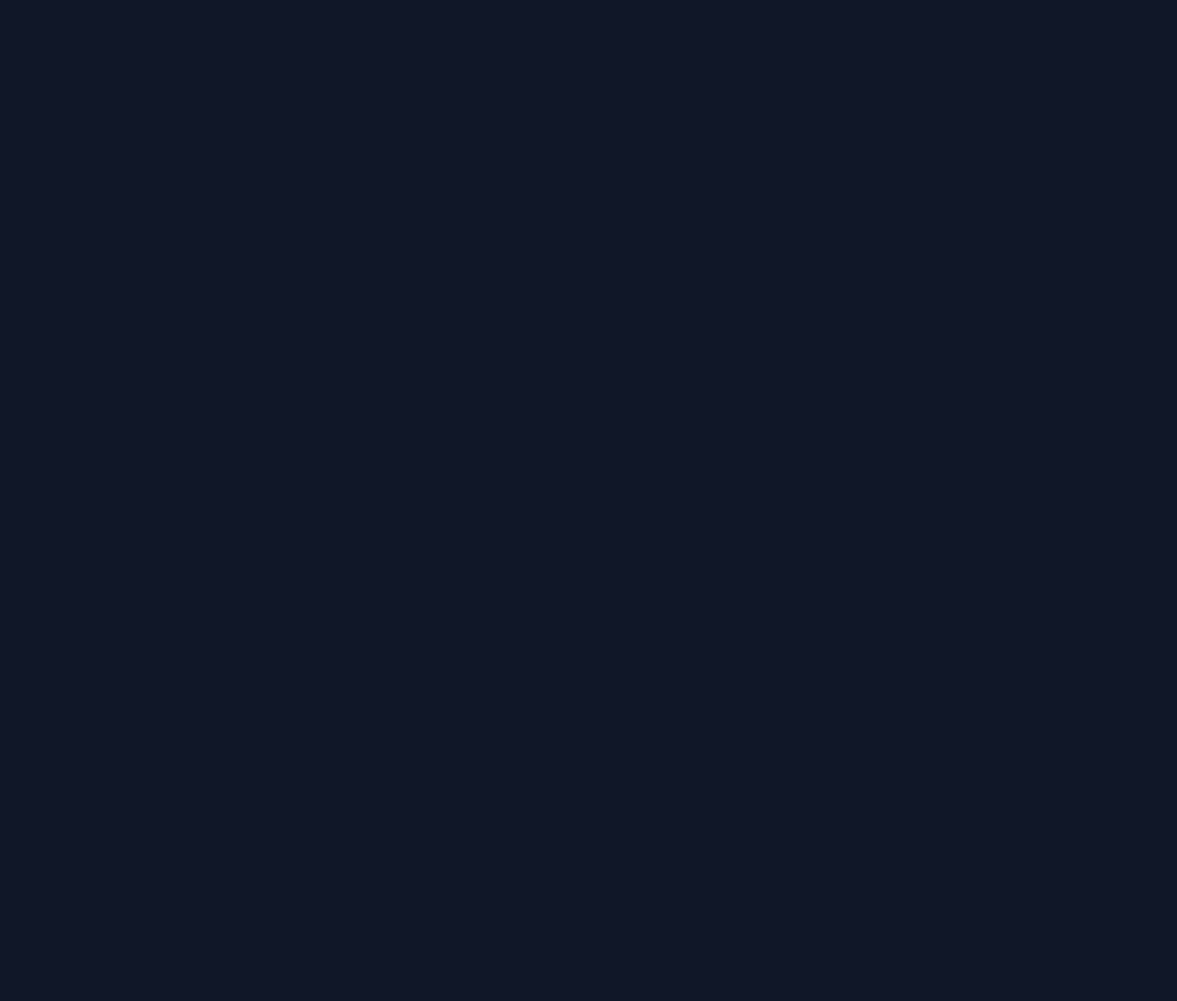
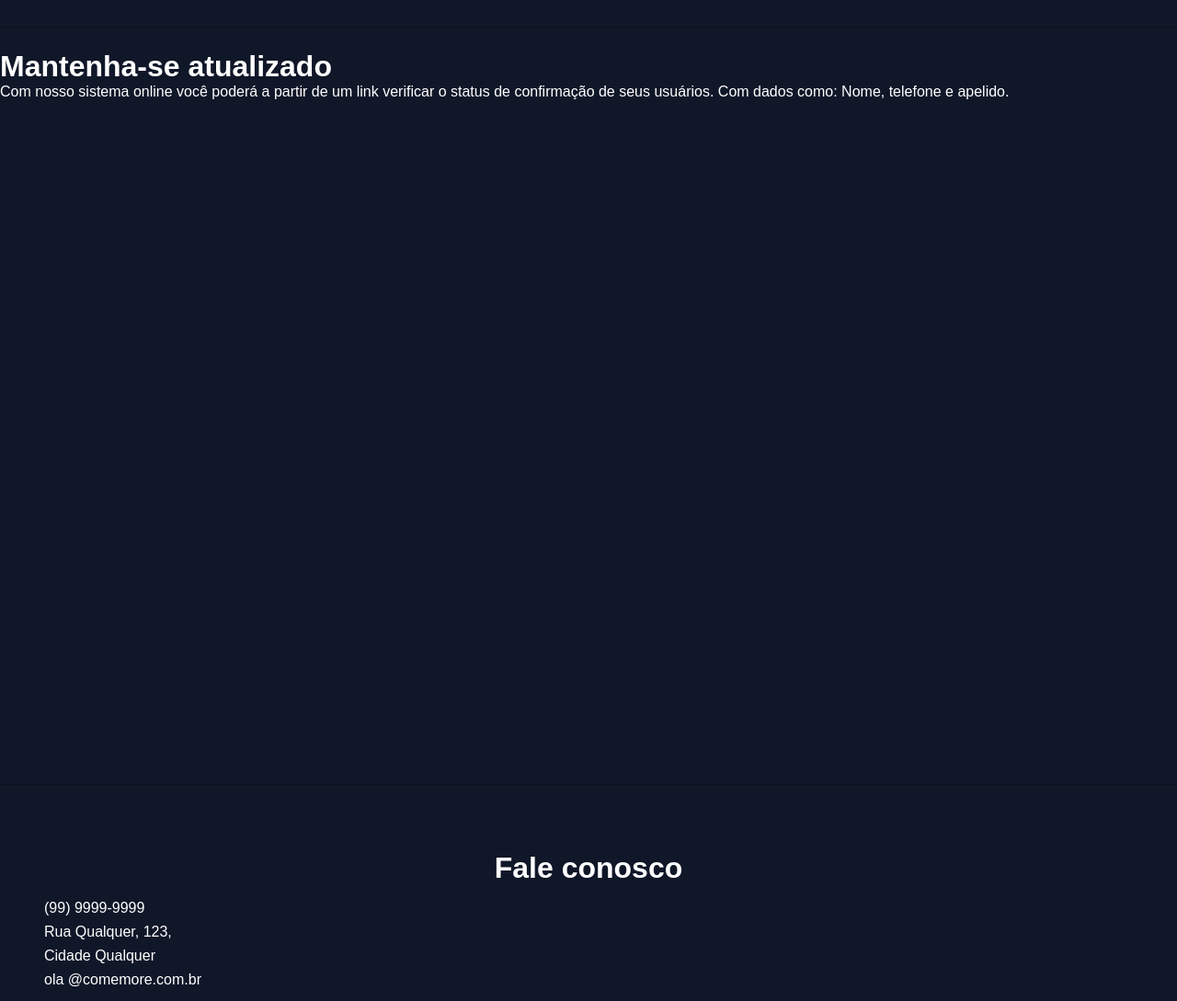
Before and after one commit to S1NS3RO/Comemore, a Next.js app: page /about in a window 1280 px wide. Shown: the part 1688-2777 px from the top of the page at 92% size. Before the commit the page ends 800 px from the top, so only its background shows below. Built offline with nearby package versions, Linux system fonts and the light colour scheme.

Commit message:
Bug fixie

```diff
--- a/src/app/about/page.tsx
+++ b/src/app/about/page.tsx
@@ -1,7 +1,60 @@
+import '@/styles/p-about.scss'
+
+import { BsInstagram } from 'react-icons/bs'
+import { FaFacebookF, FaTwitter } from 'react-icons/fa'
+
 export default function About() {
   return (
     <>
-      <h1>About</h1>
+      <div className='page1'>
+        <h1>
+          A Comemore transforma seus eventos, e simplifica suas celebrações.
+        </h1>
+
+        <p>
+          transforme a organização do seu evento em uma experiência fluida e
+          elegante. Simplificamos a confirmação de presença dos seus convidados,
+          proporcionando a você total controle sobre a lista de convidados. Faça
+          do seu evento uma celebração perfeita com facilidade e praticidade.
+        </p>
+      </div>
+      <div className='page2'>
+        <h1>Informe seus convidados</h1>
+        <p>
+          Com a Comemore, você deixa seus convidados informados com um status
+          online de todas as informações disponibilizadas por você, como:
+          Endereço, acompanhantes, numero para dúvidas, entre outros.
+        </p>
+      </div>
+      <div className='page3'>
+        <h1>Mantenha-se atualizado</h1>
+        <p>
+          Com nosso sistema online você poderá a partir de um link verificar o
+          status de confirmação de seus usuários. Com dados como: Nome, telefone
+          e apelido.{' '}
+        </p>
+      </div>
+      <div className='faleconosco'>
+        <h1>Fale conosco</h1>
+        <ul>
+        <li>
+          (99) 9999-9999
+        </li>
+        <li>
+          Rua Qualquer, 123,
+        </li>
+        <li>
+          Cidade Qualquer
+        </li>
+        <li>
+          ola @comemore.com.br
+        </li></ul>
+        <div className='social'>
+          <BsInstagram />
+          <FaFacebookF />
+          <FaTwitter />
+        </div>
+      </div>
     </>
   )
 }
--- a/src/components/Header.tsx
+++ b/src/components/Header.tsx
@@ -18,7 +18,10 @@ export default function Header() {
 
   useEffect(() => {
     const handleCloseMenu = (event: MouseEvent): void => {
-      if (menuRef.current && !menuRef.current.contains(event.target as Node)) {
+      if (
+        !menuRef?.current?.contains(event?.target as Node) &&
+        !(event.target as HTMLElement)?.classList?.contains('openmenu')
+      ) {
         setIsMenuOpen(false)
       }
     }
@@ -34,8 +37,8 @@ export default function Header() {
         setIsMobile(true)
       } else {
         setIsMobile(false)
+        handleMenuClose()
       }
-      handleMenuClose()
     }
 
     window.addEventListener('resize', updateWindowDimensions)
@@ -54,7 +57,9 @@ export default function Header() {
         </div>
         {!isMobile ? (
           <>
-            <HeaderNav />
+            <div>
+              <HeaderNav />
+            </div>
             <div className='profile'>
               <Link href='/login'>
                 <CiLogin /> Login
@@ -62,7 +67,10 @@ export default function Header() {
             </div>
           </>
         ) : (
-          <IoMenu onClick={() => setIsMenuOpen(!isMenuOpen)} />
+          <IoMenu
+            className='openmenu'
+            onClick={() => setIsMenuOpen(!isMenuOpen)}
+          />
         )}
       </div>
       {isMenuOpen && (
--- a/src/components/HeaderNav.tsx
+++ b/src/components/HeaderNav.tsx
@@ -12,6 +12,9 @@ export function HeaderNav({ handleMenuClose }: HeaderNavProps) {
           <li>
             <Link href='/planos'>Planos</Link>
           </li>
+          <li>
+            <Link href='/about'>Saiba mais</Link>
+          </li>
         </ul>
       </nav>
     </>
--- a/src/styles/c-header.scss
+++ b/src/styles/c-header.scss
@@ -17,17 +17,28 @@ header {
     position: relative;
     z-index: 2;
 
-    svg {
-      font-size: 35px !important;
-    }
-
     ul {
       display: flex;
       gap: 1rem;
     }
+
+    // Versão telas grandes
+    /* .header-container => .profile */
+    .profile {
+      display: flex;
+      justify-content: center;
+      align-items: center;
+      gap: 4px;
+
+      svg {
+        position: relative;
+        top: 2px;
+      }
     }
   }
 
+  // Versão mobile
+  /* header => .menu-open */
   .menu-open {
     position: absolute;
     right: 0;
@@ -52,8 +63,9 @@ header {
 
       li {
         position: relative;
-      border-radius: 2px;
+        border-radius: 4px;
         overflow: hidden;
+        background: hsl(217, 32.6%, 15%);
 
         a {
           width: 100%;
@@ -61,13 +73,14 @@ header {
           padding: 0.5rem;
         }
       }
+
       li:hover {
         background: hsl(217, 32.6%, 17.5%);
       }
     }
 
+    /* .menu-open => .profile */
     .profile {
-
       a {
         display: flex;
         justify-content: center;
@@ -84,6 +97,7 @@ header {
       }
     }
   }
+}
 
 @keyframes openmenu {
   to {
--- /dev/null
+++ b/src/styles/p-about.scss
@@ -0,0 +1,34 @@
+.page1,
+.page2,
+.page3 {
+  width: 100%;
+  height: 100vh;
+  border-bottom: 1px solid var(--secondary-color);
+}
+.faleconosco {
+  width: 100%;
+  padding: 3rem;
+  display: flex;
+  flex-direction: column;
+  gap: 1rem;
+
+  h1 {
+    text-align: center;
+  }
+
+  ul {
+    display: flex;
+    flex-direction: column;
+    gap: 0.5rem;
+  }
+
+  .social {
+    display: flex;
+    gap: 1rem;
+    font-size: 2rem;
+
+    svg {
+      fill: #c0c0c0;
+    }
+  }
+}
--- a/src/styles/p-home.scss
+++ b/src/styles/p-home.scss
@@ -1,15 +1,10 @@
 // O css principal é mobile first
-:root {
-  --home-img-size: 70%;
-}
-
 .home {
   gap: 3rem;
   display: flex;
   flex-direction: column;
   align-items: center;
   justify-content: flex-start;
-  height: max-content;
   max-width: 100%;
 }
 
--- a/src/styles/p-login.scss
+++ b/src/styles/p-login.scss
@@ -4,6 +4,7 @@ form {
   justify-content: center;
   gap: 1rem;
   width: 80%;
+  max-width: 450px;
   text-align: center;
 
   input {
```
Lines whose indentation alone changed are shown as unchanged.
